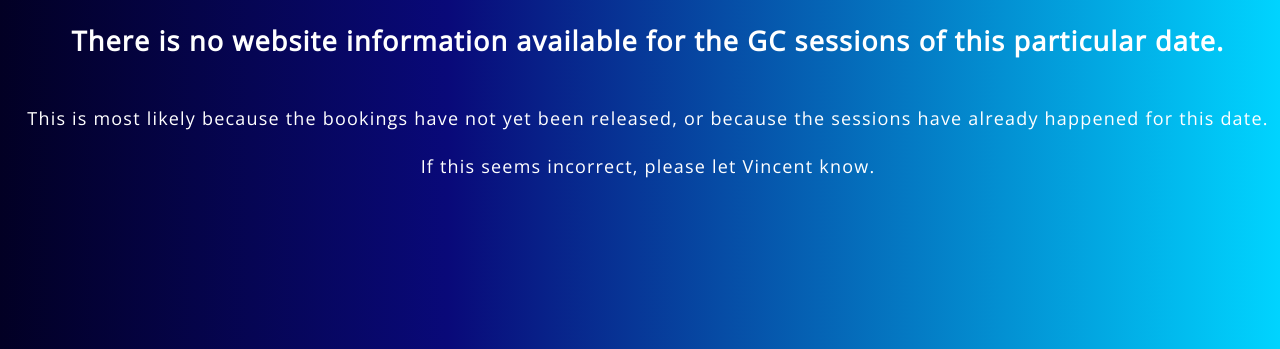
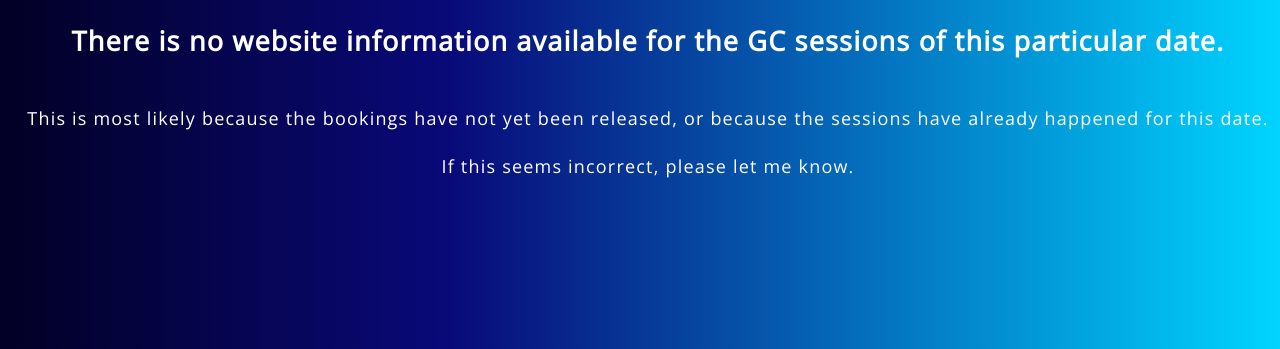
Before and after one commit to VenzoG/HowBusyCinema, a Flask app: template templates/unconfirmed.html in a window 1280 px wide. Shown: the top 349 px of the page. Run offline with Flask 2, Linux system fonts and the light colour scheme; the template is opened without the code that fills it, so the values that code supplies are empty.

Commit message:
Update unconfirmed.html

```diff
--- a/templates/unconfirmed.html
+++ b/templates/unconfirmed.html
@@ -20,7 +20,7 @@
             This is most likely because the bookings have not yet been released, or because the sessions have already happened for this date.
             <br>
             <br>
-            If this seems incorrect, please let Vincent know.
+            If this seems incorrect, please let me know.
         </div>
     </body>
 </html>
```
